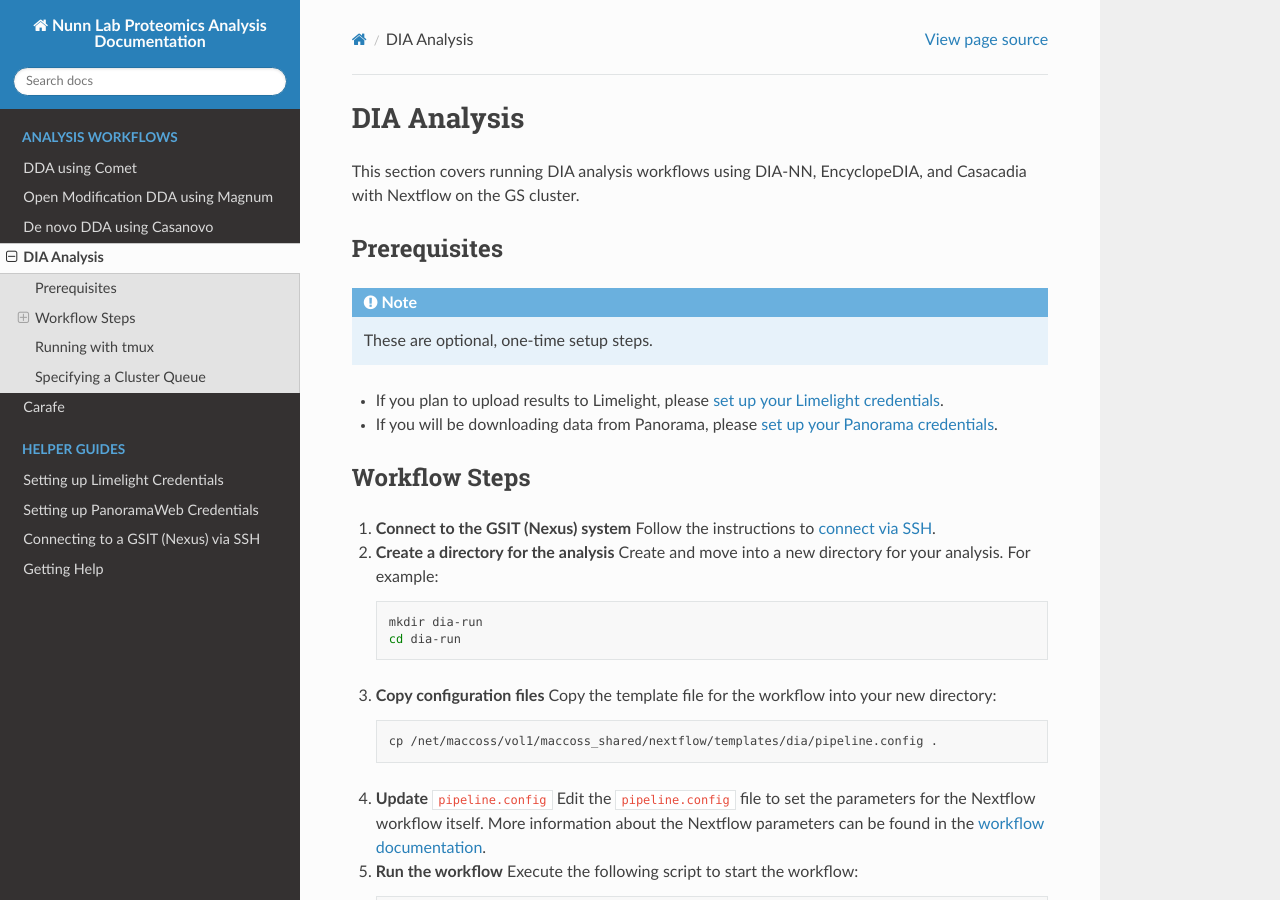
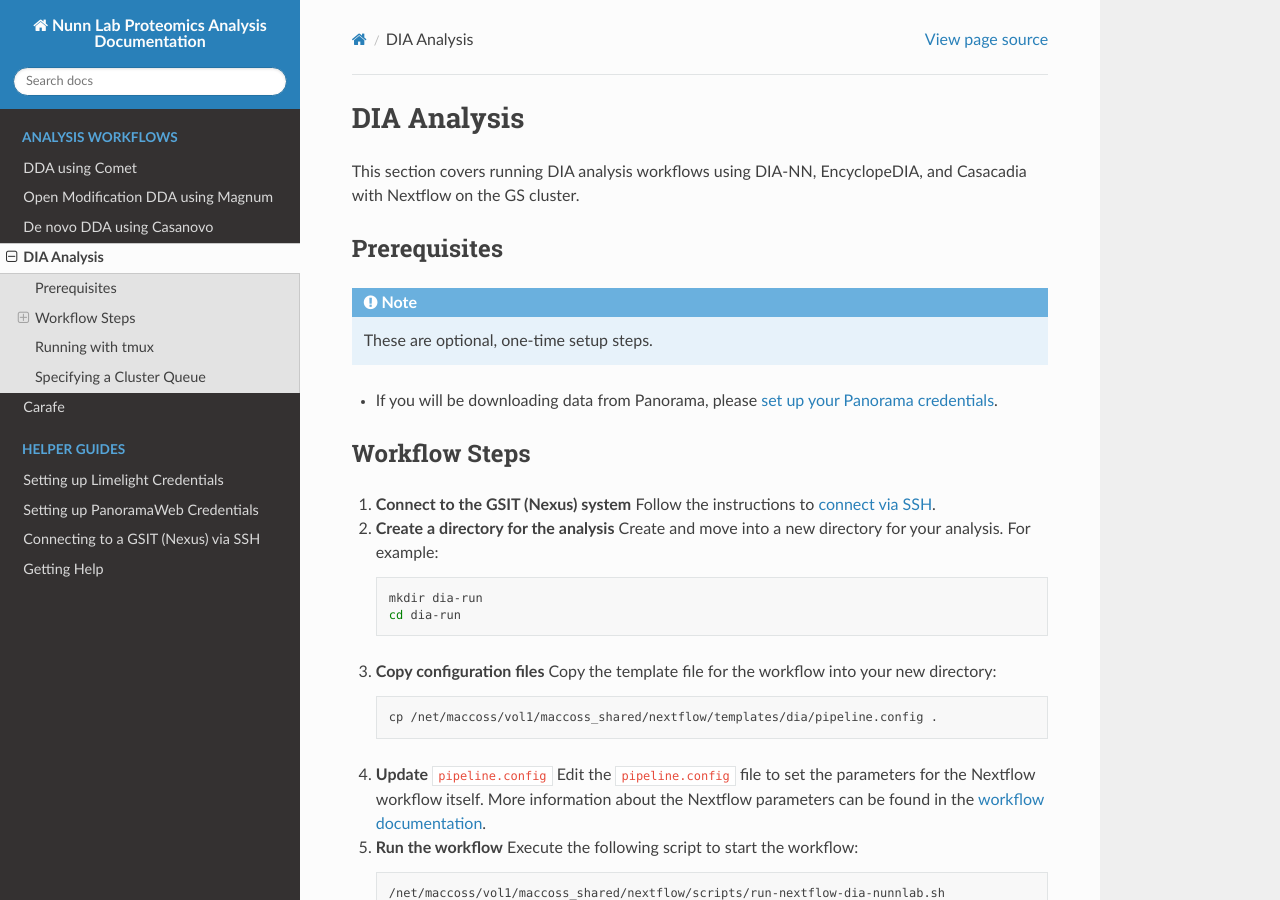
Before and after one commit to Nunn-Lab-UW/proteomics-analysis-documentation, a Sphinx documentation site: the page built from docs/dia_analysis.rst, in a window 1280 px wide and 900 px high. Built offline with Sphinx 7.4.7 and the Read the Docs theme 3.1.0, drawn with Linux system fonts in a browser that asks for light colours.

Commit message:
remove limelight prereq for dia

```diff
--- a/docs/dia_analysis.rst
+++ b/docs/dia_analysis.rst
@@ -9,7 +9,6 @@ Prerequisites
 .. note::
    These are optional, one-time setup steps.
 
-*  If you plan to upload results to Limelight, please :doc:`set up your Limelight credentials <credentials_limelight>`.
 *  If you will be downloading data from Panorama, please :doc:`set up your Panorama credentials <credentials_panorama>`.
 
 Workflow Steps
```
